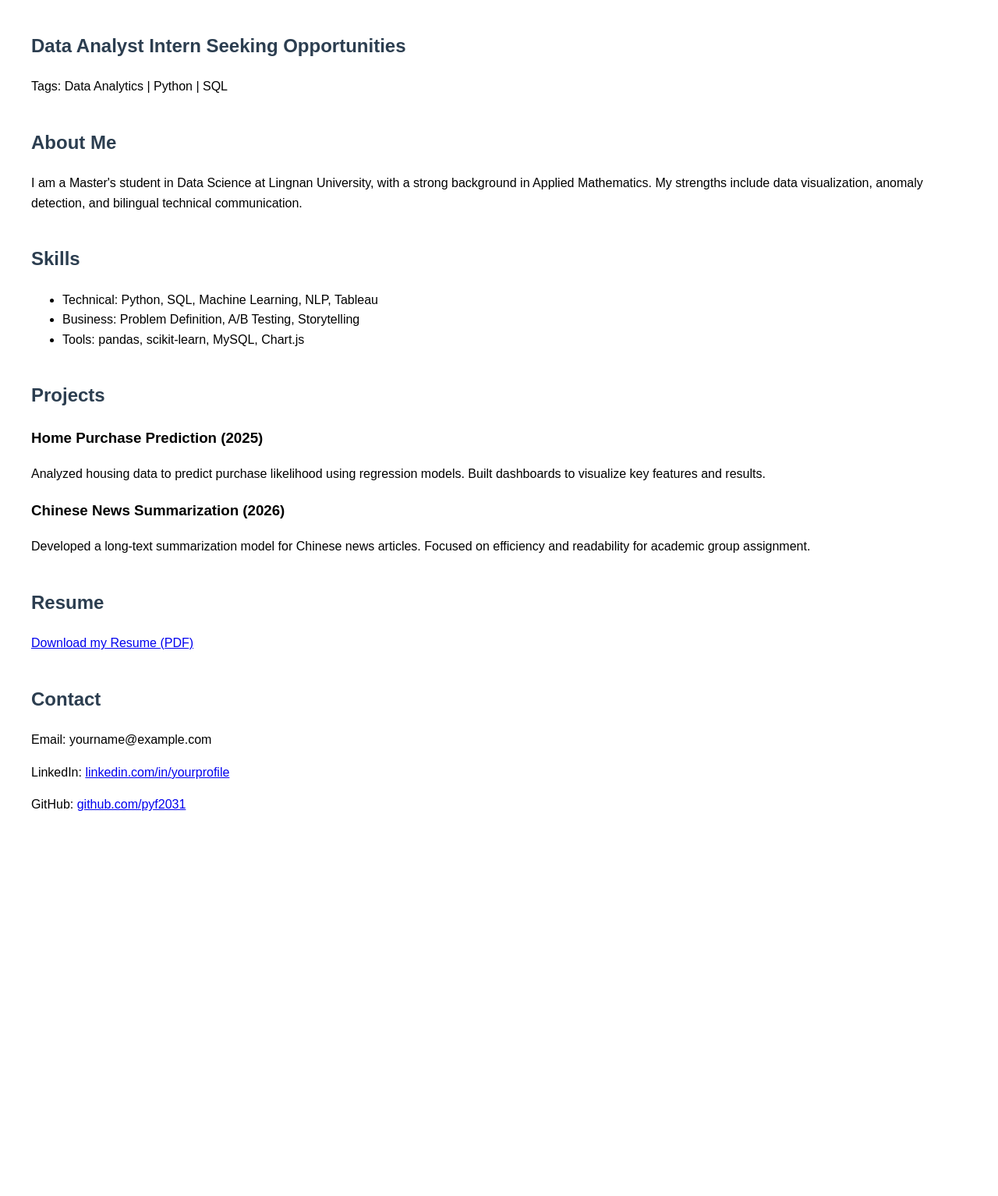
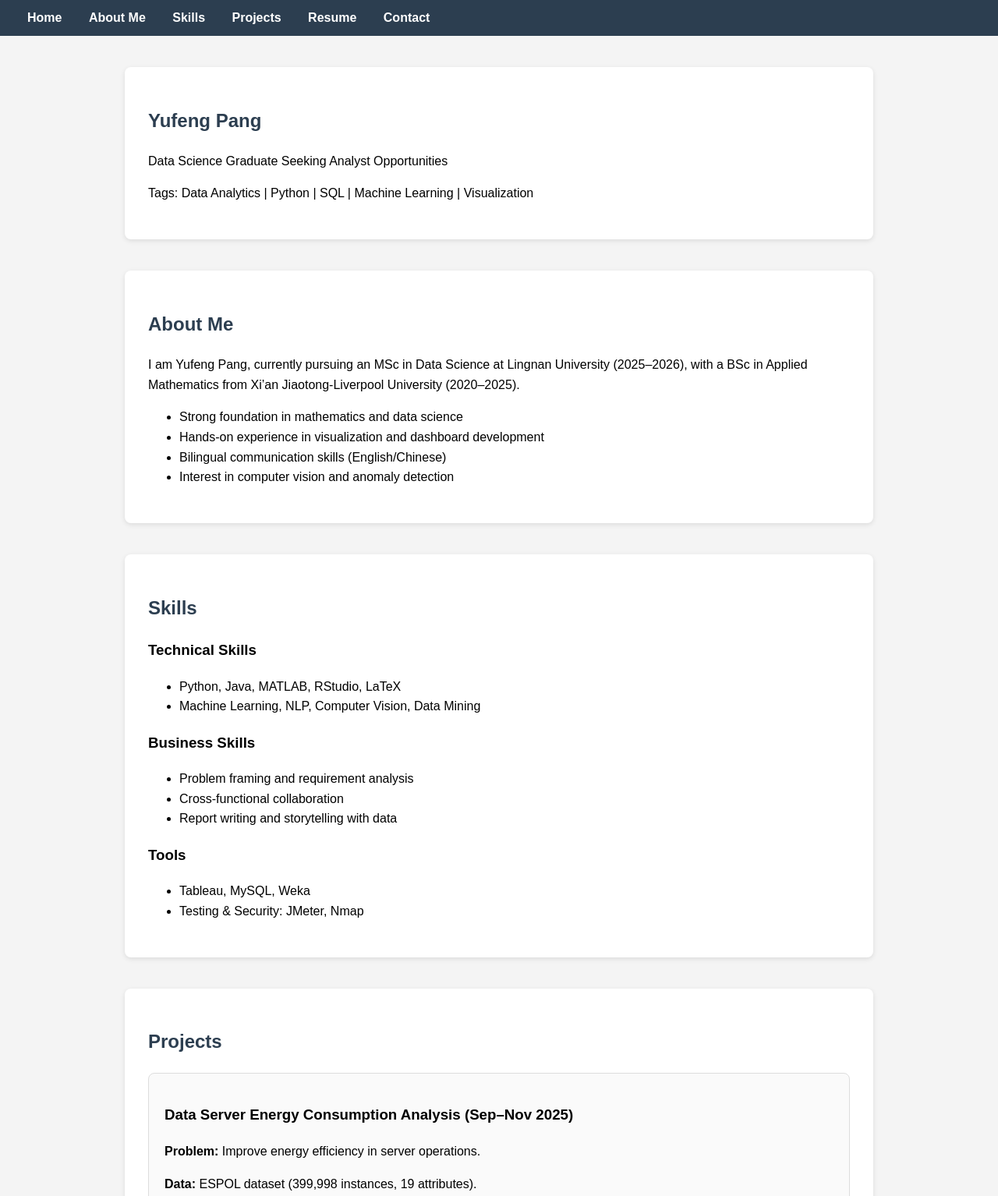
Before and after one commit to pyf2031/pyf2031.github.io, a plain HTML site: page index.html in a window 1280 px wide. Shown: the top 1534 px of the page at 78% size. Before the commit the page ends 1085 px from the top, so only its background shows below. Drawn offline with Linux system fonts and the light colour scheme.

Commit message:
Revise index.html for personal branding and layout
Updated the resume website with personal details, improved styling, and added project descriptions.

```diff
--- a/index.html
+++ b/index.html
@@ -2,59 +2,153 @@
 <html lang="en">
 <head>
   <meta charset="UTF-8">
-  <title>My Resume Website</title>
+  <title>Yufeng Pang - Resume Website</title>
   <style>
-    body { font-family: Arial, sans-serif; margin: 40px; line-height: 1.6; }
-    h1, h2 { color: #2c3e50; }
-    section { margin-bottom: 40px; }
+    body {
+      font-family: Arial, sans-serif;
+      margin: 0;
+      background-color: #f4f4f4;
+      line-height: 1.6;
+    }
+    h1, h2 {
+      color: #2c3e50;
+    }
+    section {
+      background-color: #fff;
+      margin: 40px auto;
+      padding: 30px;
+      max-width: 900px;
+      border-radius: 8px;
+      box-shadow: 0 2px 6px rgba(0,0,0,0.1);
+    }
+    nav {
+      background-color: #2c3e50;
+      padding: 10px 20px;
+      position: sticky;
+      top: 0;
+      z-index: 1000;
+    }
+    nav a {
+      color: #fff;
+      margin: 0 15px;
+      text-decoration: none;
+      font-weight: bold;
+    }
+    nav a:hover {
+      text-decoration: underline;
+    }
   </style>
 </head>
 <body>
 
+  <!-- 顶部导航栏 -->
+  <nav>
+    <a href="#home">Home</a>
+    <a href="#about">About Me</a>
+    <a href="#skills">Skills</a>
+    <a href="#projects">Projects</a>
+    <a href="#resume">Resume</a>
+    <a href="#contact">Contact</a>
+  </nav>
+
   <!-- Home / Headline -->
   <section id="home">
-    <h1>Data Analyst Intern Seeking Opportunities</h1>
-    <p>Tags: Data Analytics | Python | SQL</p>
+    <h1>Yufeng Pang</h1>
+    <p>Data Science Graduate Seeking Analyst Opportunities</p>
+    <p>Tags: Data Analytics | Python | SQL | Machine Learning | Visualization</p>
+
   </section>
 
   <!-- About Me -->
   <section id="about">
     <h2>About Me</h2>
-    <p>I am a Master's student in Data Science at Lingnan University, with a strong background in Applied Mathematics. My strengths include data visualization, anomaly detection, and bilingual technical communication.</p>
+    <p>I am Yufeng Pang, currently pursuing an MSc in Data Science at Lingnan University (2025–2026), with a BSc in Applied Mathematics from Xi’an Jiaotong-Liverpool University (2020–2025).</p>
+    <ul>
+      <li>Strong foundation in mathematics and data science</li>
+      <li>Hands-on experience in visualization and dashboard development</li>
+      <li>Bilingual communication skills (English/Chinese)</li>
+      <li>Interest in computer vision and anomaly detection</li>
+    </ul>
   </section>
 
   <!-- Skills -->
   <section id="skills">
     <h2>Skills</h2>
+    <h3>Technical Skills</h3>
     <ul>
-      <li>Technical: Python, SQL, Machine Learning, NLP, Tableau</li>
-      <li>Business: Problem Definition, A/B Testing, Storytelling</li>
-      <li>Tools: pandas, scikit-learn, MySQL, Chart.js</li>
+      <li>Python, Java, MATLAB, RStudio, LaTeX</li>
+      <li>Machine Learning, NLP, Computer Vision, Data Mining</li>
+    </ul>
+    <h3>Business Skills</h3>
+    <ul>
+      <li>Problem framing and requirement analysis</li>
+      <li>Cross-functional collaboration</li>
+      <li>Report writing and storytelling with data</li>
+    </ul>
+    <h3>Tools</h3>
+    <ul>
+      <li>Tableau, MySQL, Weka</li>
+      <li>Testing & Security: JMeter, Nmap</li>
     </ul>
   </section>
 
   <!-- Projects -->
-  <section id="projects">
-    <h2>Projects</h2>
+<section id="projects">
+  <h2>Projects</h2>
+
+  <!-- 项目卡片 1 -->
+  <div style="border:1px solid #ddd; padding:20px; margin-bottom:20px; border-radius:8px; background:#fafafa;">
+    <h3>Data Server Energy Consumption Analysis (Sep–Nov 2025)</h3>
+    <p><strong>Problem:</strong> Improve energy efficiency in server operations.</p>
+    <p><strong>Data:</strong> ESPOL dataset (399,998 instances, 19 attributes).</p>
+    <p><strong>Approach:</strong> Preprocessing (normalization, feature selection, dimensionality reduction), classification (logistic regression, decision trees).</p>
+    <p><strong>Outcome:</strong> Achieved 85% predictive accuracy with logistic regression; identified key drivers of energy efficiency.</p>
+    <p><strong>Contribution:</strong> Feature engineering, model tuning, visualization design.</p>
+  </div>
+
+  <!-- 项目卡片 2 -->
+  <div style="border:1px solid #ddd; padding:20px; margin-bottom:20px; border-radius:8px; background:#fafafa;">
     <h3>Home Purchase Prediction (2025)</h3>
-    <p>Analyzed housing data to predict purchase likelihood using regression models. Built dashboards to visualize key features and results.</p>
+    <p><strong>Problem:</strong> Predict likelihood of home purchase for potential buyers.</p>
+    <p><strong>Data:</strong> 200,000 global property transaction records with 25 features from Kaggle</p>
+    <p><strong>Approach:</strong> Regression models, dashboard visualization.</p>
+    <p><strong>Outcome:</strong> Delivered predictive insights and clear visual reports.</p>
+    <p><strong>Contribution:</strong> Built models, designed dashboards, presented findings.</p>
+  </div>
 
-    <h3>Chinese News Summarization (2026)</h3>
-    <p>Developed a long-text summarization model for Chinese news articles. Focused on efficiency and readability for academic group assignment.</p>
-  </section>
+  <!-- 项目卡片 3 -->
+  <div style="border:1px solid #ddd; padding:20px; margin-bottom:20px; border-radius:8px; background:#fafafa;">
+    <h3>Image Recognition for Anomaly Detection (2026)</h3>
+    <p><strong>Problem:</strong> Detect anomalies in image datasets to improve quality control and automated monitoring.</p>
+    <p><strong>Data:</strong> Image dataset: VIRAT</p>
+    <p><strong>Approach:</strong> Applied computer vision techniques including CNN-based feature extraction, anomaly detection algorithms, and preprocessing (normalization, augmentation). Built training pipeline for efficiency and scalability.</p>
+    <p><strong>Outcome:</strong> Successfully identified anomalies with high accuracy, reducing false positives. Demonstrated potential application in industrial inspection and automated monitoring.</p>
+    <p><strong>Contribution:</strong> Designed model architecture, implemented training workflow, optimized detection pipeline, and visualized results for presentation.</p>
+  </div>
+
+
+</section>
+
 
   <!-- Resume -->
   <section id="resume">
     <h2>Resume</h2>
-    <p><a href="resume.pdf" target="_blank">Download my Resume (PDF)</a></p>
+    <p>
+      <a href="CV-PYF-2603.pdf" target="_blank"
+        style="background:#3498db;color:#fff;padding:10px 15px;border-radius:5px;text-decoration:none;">
+        Download my Resume (PDF)
+      </a>
+    </p>
   </section>
+
 
   <!-- Contact -->
   <section id="contact">
     <h2>Contact</h2>
-    <p>Email: yourname@example.com</p>
-    <p>LinkedIn: <a href="https://linkedin.com/in/yourprofile">linkedin.com/in/yourprofile</a></p>
+    <p>Email: pyufeng0130@163.com</p>
     <p>GitHub: <a href="https://github.com/pyf2031">github.com/pyf2031</a></p>
+    <p>Phone: +852 84969324</p>
+    <p>Location: HongKong, China</p>
   </section>
 
 </body>
```
